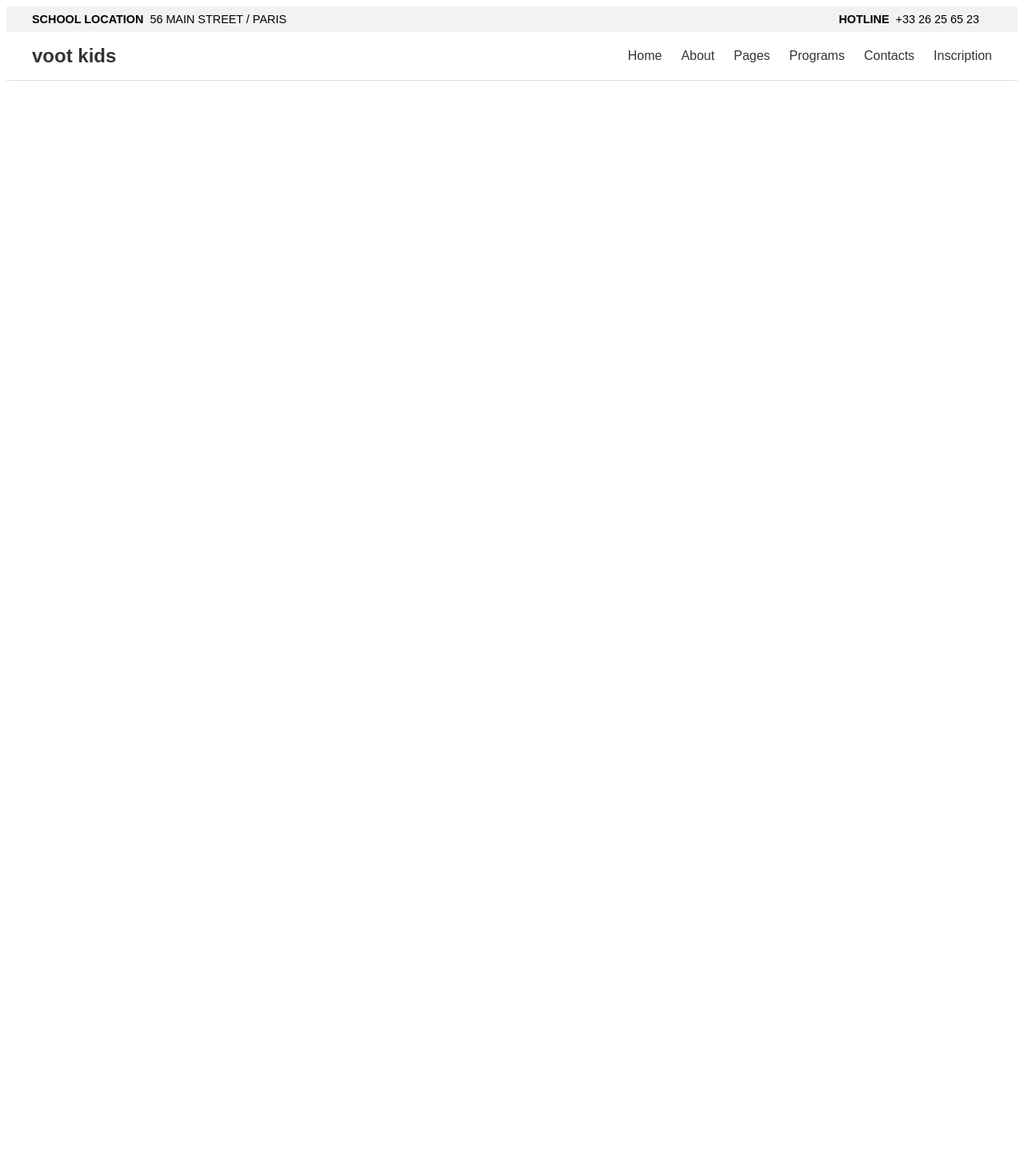
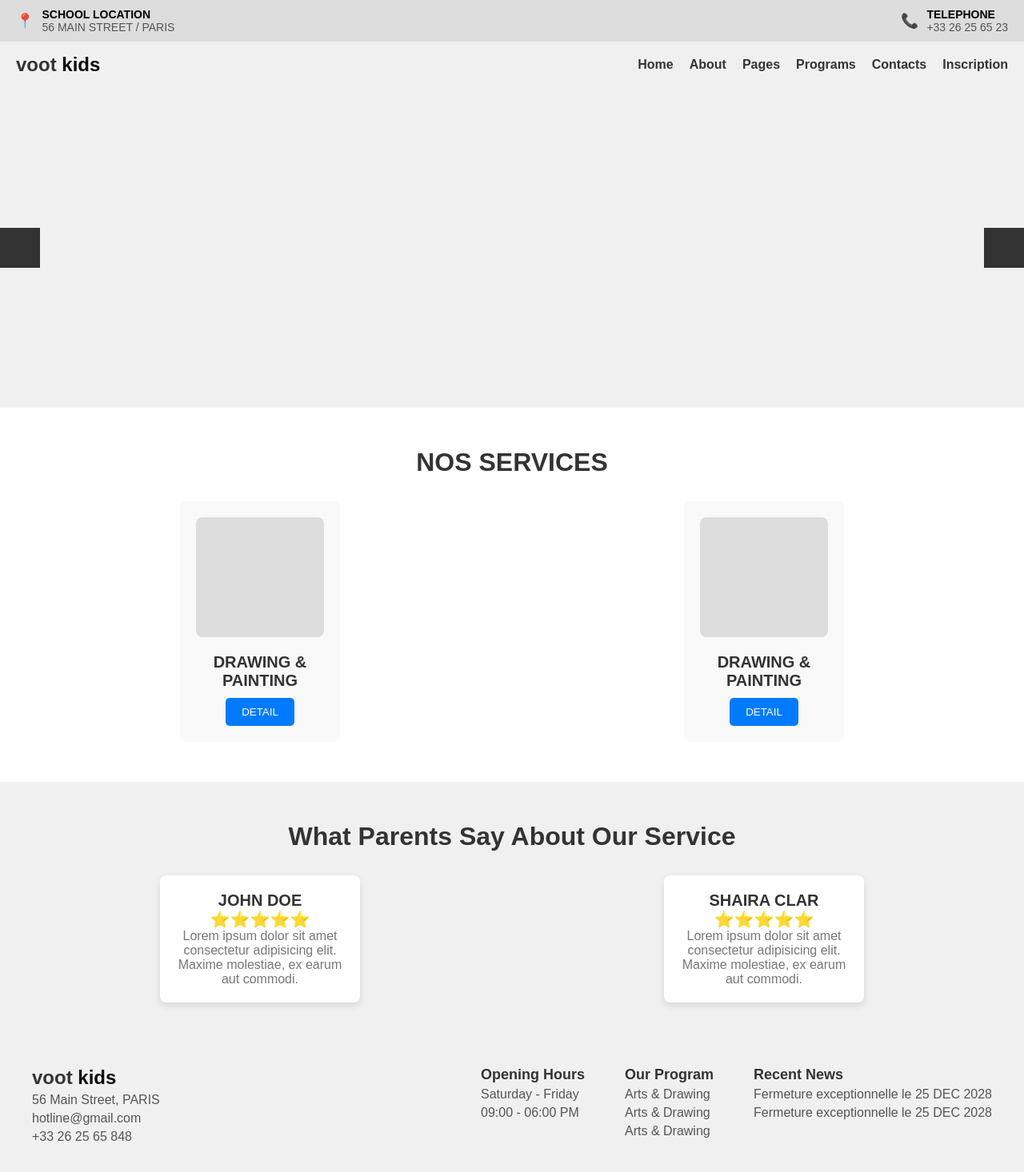
Before and after one commit to Ahoua685/creche_front_projet, a React (Vite) app: page / in a window 1280 px wide. Shown: the whole page at 80% size. Before the commit the page ends 800 px from the top, so only its background shows below. Built offline with nearby package versions, Linux system fonts and the light colour scheme.

Commit message:
Page d'accueil : Ahoua

```diff
--- a/src/App.jsx
+++ b/src/App.jsx
@@ -1,11 +1,18 @@
 import Nav from "./components/Nav";
+import Footer from "./components/Footer";
+import Body from "./components/Body";
+
 
 function App() {
 
   return (
     <>
+
         < Nav />
+        <Body/>
+        <Footer/>
     </>
   )
+
 }
 export default App
--- /dev/null
+++ b/src/assets/Body.css
@@ -0,0 +1,125 @@
+/* General Styles */
+body {
+    font-family: 'Arial', sans-serif;
+    margin: 0;
+    padding: 0;
+    box-sizing: border-box;
+  }
+
+  /* Section Banner */
+  .banner {
+    display: flex;
+    justify-content: space-between;
+    align-items: center;
+    height: 400px;
+    background-color: #f0f0f0;
+    position: relative;
+  }
+
+  .banner__arrows {
+    width: 50px;
+    height: 50px;
+    background-color: #333;
+    cursor: pointer;
+  }
+
+  .banner__arrows.left {
+    transform: rotate(180deg);
+  }
+
+  .banner__content {
+    flex: 1;
+    text-align: center;
+    font-size: 2rem;
+    font-weight: bold;
+    color: #333;
+  }
+
+  /* Section Nos Services */
+  .services {
+    background-color: #fff;
+    padding: 50px 20px;
+    text-align: center;
+  }
+
+  .services h2 {
+    font-size: 2rem;
+    margin-bottom: 30px;
+    color: #333;
+  }
+
+  .services__container {
+    display: flex;
+    justify-content: space-around;
+    gap: 20px;
+  }
+
+  .service {
+    background-color: #f9f9f9;
+    padding: 20px;
+    border-radius: 8px;
+    width: 200px;
+  }
+
+  .service__image {
+    height: 150px;
+    background-color: #ddd;
+    margin-bottom: 20px;
+    border-radius: 8px;
+  }
+
+  .service h3 {
+    font-size: 1.25rem;
+    margin-bottom: 10px;
+    color: #333;
+  }
+
+  .service__button {
+    background-color: #007bff;
+    color: white;
+    padding: 10px 20px;
+    border: none;
+    border-radius: 5px;
+    cursor: pointer;
+  }
+
+  .service__button:hover {
+    background-color: #0056b3;
+  }
+
+  /* Section Témoignages */
+  .testimonials {
+    background-color: #f0f0f0;
+    padding: 50px 20px;
+    text-align: center;
+  }
+
+  .testimonials h2 {
+    font-size: 2rem;
+    margin-bottom: 30px;
+    color: #333;
+  }
+
+  .testimonials__container {
+    display: flex;
+    justify-content: space-around;
+    gap: 20px;
+  }
+
+  .testimonial {
+    background-color: #fff;
+    padding: 20px;
+    border-radius: 8px;
+    width: 250px;
+    box-shadow: 0 4px 8px rgba(0, 0, 0, 0.1);
+  }
+
+  .testimonial h3 {
+    font-size: 1.25rem;
+    color: #333;
+  }
+
+  .testimonial p {
+    font-size: 1rem;
+    color: #777;
+  }
--- /dev/null
+++ b/src/assets/Footer.css
@@ -0,0 +1,67 @@
+/* ======= FOOTER ======= */
+.footer {
+    background: #f0f0f0;
+    padding: 30px 20px;
+    display: flex;
+    justify-content: center;
+    align-items: center;
+  }
+
+  .footer__container {
+    width: 100%;
+    max-width: 1200px;
+    display: flex;
+    justify-content: space-between;
+    flex-wrap: wrap;
+  }
+
+  /* ======= SECTION GAUCHE ======= */
+  .footer__left {
+    max-width: 300px;
+  }
+
+  .footer__logo {
+    font-size: 24px;
+    font-weight: bold;
+    color: #333;
+  }
+
+  .logo-accent {
+    color: #07090c; /* Bleu pour "kids" */
+  }
+
+  .footer__left p {
+    color: #555;
+    margin: 5px 0;
+  }
+
+  /* ======= SECTION DROITE ======= */
+  .footer__right {
+    display: flex;
+    gap: 50px;
+  }
+
+  .footer__section h3 {
+    font-size: 18px;
+    font-weight: bold;
+    color: #333;
+  }
+
+  .footer__section p {
+    color: #555;
+    margin: 5px 0;
+  }
+
+  /* ======= RESPONSIVE ======= */
+  @media (max-width: 768px) {
+    .footer__container {
+      flex-direction: column;
+      text-align: center;
+    }
+
+    .footer__right {
+      flex-direction: column;
+      gap: 20px;
+      margin-top: 20px;
+    }
+  }
--- a/src/assets/Nav.css
+++ b/src/assets/Nav.css
@@ -1,66 +1,91 @@
-/* Nav.css */
-.header {
-    width: 100%;
-    font-family: sans-serif; /* Adaptez selon votre charte graphique */
+/* Réinitialisation des marges et styles par défaut */
+* {
+  margin: 0;
+  padding: 0;
+  box-sizing: border-box;
 }
 
-  /* Barre supérieure */
+body {
+  font-family: Arial, sans-serif;
+}
+
+/* ======= TOP BAR ======= */
 .top-bar {
   display: flex;
   justify-content: space-between;
-    background-color: #f2f2f2; /* Couleur claire, modifiez selon vos goûts */
-    padding: 0.5rem 2rem;
-    font-size: 0.9rem;
-  }
-
-  .top-bar__title {
-    font-weight: bold;
-    margin-right: 0.5rem;
-  }
-
-  .top-bar__details {
-    margin-right: 1rem;
+  align-items: center;
+  background: #ddd;
+  padding: 10px 20px;
+  font-size: 14px;
 }
 
 .top-bar__location,
 .top-bar__hotline {
   display: flex;
   align-items: center;
+  gap: 10px;
 }
 
-  /* Barre de navigation principale */
+.top-bar__icon {
+  font-size: 18px;
+}
+
+.top-bar__title {
+  font-weight: bold;
+  display: block;
+}
+
+.top-bar__details {
+  color: #555;
+}
+
+/* ======= NAVIGATION ======= */
 .main-nav {
   display: flex;
+  justify-content: space-between;
   align-items: center;
-    justify-content: space-between;
-    padding: 1rem 2rem;
-    background-color: #fff; /* Couleur de fond, modifiez selon vos besoins */
-    border-bottom: 1px solid #ddd; /* Ligne de séparation discrète */
+  background: #f0f0f0;
+  padding: 15px 20px;
 }
 
 .main-nav__logo h1 {
-    margin: 0;
-    font-size: 1.5rem;
-    color: #333; /* Couleur du texte */
+  font-size: 24px;
+  color: #333;
+}
+
+.logo-accent {
+  color: #007bff; /* Bleu pour "kids" */
 }
 
 .main-nav__links {
   list-style: none;
   display: flex;
-    margin: 0;
-    padding: 0;
+  gap: 20px;
 }
 
-  .main-nav__links li {
-    margin-left: 1.5rem;
+.main-nav__links li a {
+  text-decoration: none;
+  color: #333;
+  font-size: 16px;
+  font-weight: bold;
 }
 
-  .main-nav__links a {
-    text-decoration: none;
-    color: #333; /* Couleur des liens */
-    font-weight: 500;
+.main-nav__links li a:hover {
+  color: #007bff;
 }
 
-  .main-nav__links a:hover {
-    color: #666; /* Effet au survol */
+.main-nav__menu {
+  font-size: 24px;
+  display: none; /* Masqué par défaut, utilisé pour la version mobile */
 }
+
+/* ======= RESPONSIVE ======= */
+@media (max-width: 768px) {
+  .main-nav__links {
+    display: none;
+  }
+
+  .main-nav__menu {
+    display: block;
+  }
+}
--- /dev/null
+++ b/src/components/Body.jsx
@@ -0,0 +1,55 @@
+import React from "react";
+import "../assets/Body.css";
+
+const Body = () => {
+  return (
+    <div>
+      {/* Section principale */}
+      <section className="banner">
+        <div className="banner__arrows left"></div>
+        <div className="banner__content"></div>
+        <div className="banner__arrows right"></div>
+      </section>
+
+      {/* Section Nos Services */}
+      <section className="services">
+        <h2>NOS SERVICES</h2>
+        <div className="services__container">
+          <div className="service">
+            <div className="service__image"></div>
+            <h3>DRAWING & PAINTING</h3>
+            <button className="service__button">DETAIL</button>
+          </div>
+          <div className="service">
+            <div className="service__image"></div>
+            <h3>DRAWING & PAINTING</h3>
+            <button className="service__button">DETAIL</button>
+          </div>
+        </div>
+      </section>
+
+      {/* Témoignages */}
+      <section className="testimonials">
+        <h2>What Parents Say About Our Service</h2>
+        <div className="testimonials__container">
+          <div className="testimonial">
+            <h3>JOHN DOE ⭐⭐⭐⭐⭐</h3>
+            <p>
+              Lorem ipsum dolor sit amet consectetur adipisicing elit. Maxime
+              molestiae, ex earum aut commodi.
+            </p>
+          </div>
+          <div className="testimonial">
+            <h3>SHAIRA CLAR ⭐⭐⭐⭐⭐</h3>
+            <p>
+              Lorem ipsum dolor sit amet consectetur adipisicing elit. Maxime
+              molestiae, ex earum aut commodi.
+            </p>
+          </div>
+        </div>
+      </section>
+    </div>
+  );
+};
+
+export default Body;
--- /dev/null
+++ b/src/components/Footer.jsx
@@ -0,0 +1,45 @@
+import React from "react";
+import "../assets/Footer.css";
+
+const Footer = () => {
+  return (
+    <footer className="footer">
+      <div className="footer__container">
+        {/* Section gauche : Logo et contact */}
+        <div className="footer__left">
+          <h1 className="footer__logo">voot <span className="logo-accent">kids</span></h1>
+          <p>56 Main Street, PARIS</p>
+          <p>hotline@gmail.com</p>
+          <p>+33 26 25 65 848</p>
+        </div>
+
+        {/* Section droite : Infos supplémentaires */}
+        <div className="footer__right">
+          {/* Horaires */}
+          <div className="footer__section">
+            <h3>Opening Hours</h3>
+            <p>Saturday - Friday</p>
+            <p>09:00 - 06:00 PM</p>
+          </div>
+
+          {/* Programmes */}
+          <div className="footer__section">
+            <h3>Our Program</h3>
+            <p>Arts & Drawing</p>
+            <p>Arts & Drawing</p>
+            <p>Arts & Drawing</p>
+          </div>
+
+          {/* News */}
+          <div className="footer__section">
+            <h3>Recent News</h3>
+            <p>Fermeture exceptionnelle le 25 DEC 2028</p>
+            <p>Fermeture exceptionnelle le 25 DEC 2028</p>
+          </div>
+        </div>
+      </div>
+    </footer>
+  );
+};
+
+export default Footer;
--- a/src/components/Nav.jsx
+++ b/src/components/Nav.jsx
@@ -1,24 +1,31 @@
-import React from 'react';
+import React from "react";
 import "../assets/Nav.css";
-
 
 const Nav = () => {
   return (
     <header className="header">
+      {/* Top Bar */}
       <div className="top-bar">
         <div className="top-bar__location">
+          <span className="top-bar__icon">📍</span>
+          <div>
             <span className="top-bar__title">SCHOOL LOCATION</span>
             <span className="top-bar__details">56 MAIN STREET / PARIS</span>
           </div>
+        </div>
         <div className="top-bar__hotline">
-              <span className="top-bar__title">HOTLINE</span>
+          <span className="top-bar__icon">📞</span>
+          <div>
+            <span className="top-bar__title">TELEPHONE</span>
             <span className="top-bar__details">+33 26 25 65 23</span>
           </div>
         </div>
+      </div>
 
+      {/* Navigation */}
       <nav className="main-nav">
         <div className="main-nav__logo">
-              <h1>voot kids</h1>
+          <h1>voot <span className="logo-accent">kids</span></h1>
         </div>
         <ul className="main-nav__links">
           <li><a href="#home">Home</a></li>
@@ -28,9 +35,12 @@ const Nav = () => {
           <li><a href="#contacts">Contacts</a></li>
           <li><a href="#inscription">Inscription</a></li>
         </ul>
+        <div className="main-nav__menu">
+          <button className="menu-button">☰</button>
+        </div>
       </nav>
     </header>
   );
-    }
+};
 
 export default Nav;
```
Lines whose indentation alone changed are shown as unchanged.
